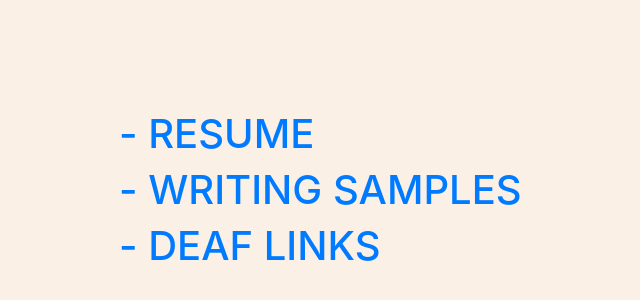
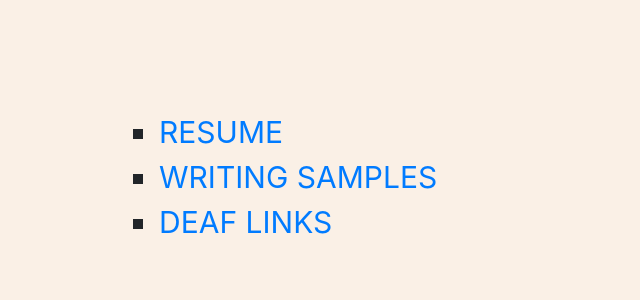
Before and after one commit to Johnesco/Austin, a website: page index.html in a window 1280 px wide. Shown: the part 146-446 px from the top of the page, without its empty margins (137-777 px from the left). Drawn offline with nearby package versions, Linux system fonts and the light colour scheme.

Commit message:
Changed H1 to UL

```diff
--- a/index.html
+++ b/index.html
@@ -18,15 +18,22 @@
         margin: auto;
         padding: 20%;
     }
+
+    ul {
+        list-style-type:square;
+        font-size: 30px;
+        }
 </style>
 
     <title>John Escobedo</title>
   </head>
   <body>
     <div>
-    <h1><a href="resume.html">- RESUME</a></h1>
-    <h1><a href="samples/index.html">- WRITING SAMPLES</a></h1>
-    <h1><a href="deaf/index.html">- DEAF LINKS</a></h1>
+    <ul>
+      <li><a href="resume.html">RESUME</a></li>
+      <li><a href="samples/index.html">WRITING SAMPLES</a></li>
+      <li><a href="deaf/index.html">DEAF LINKS</a></li>
+    </ul>
   </div>
 
     <script>
```
